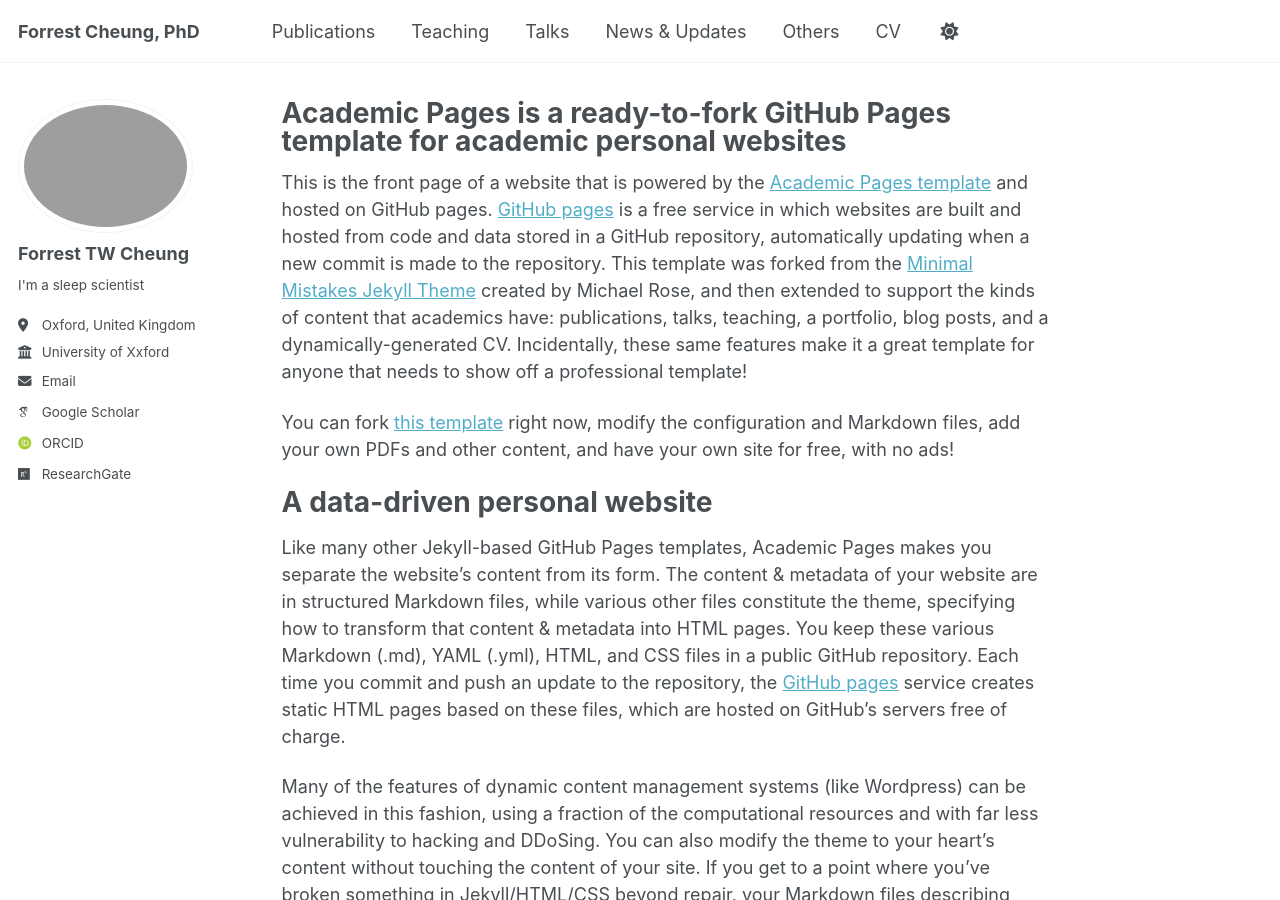
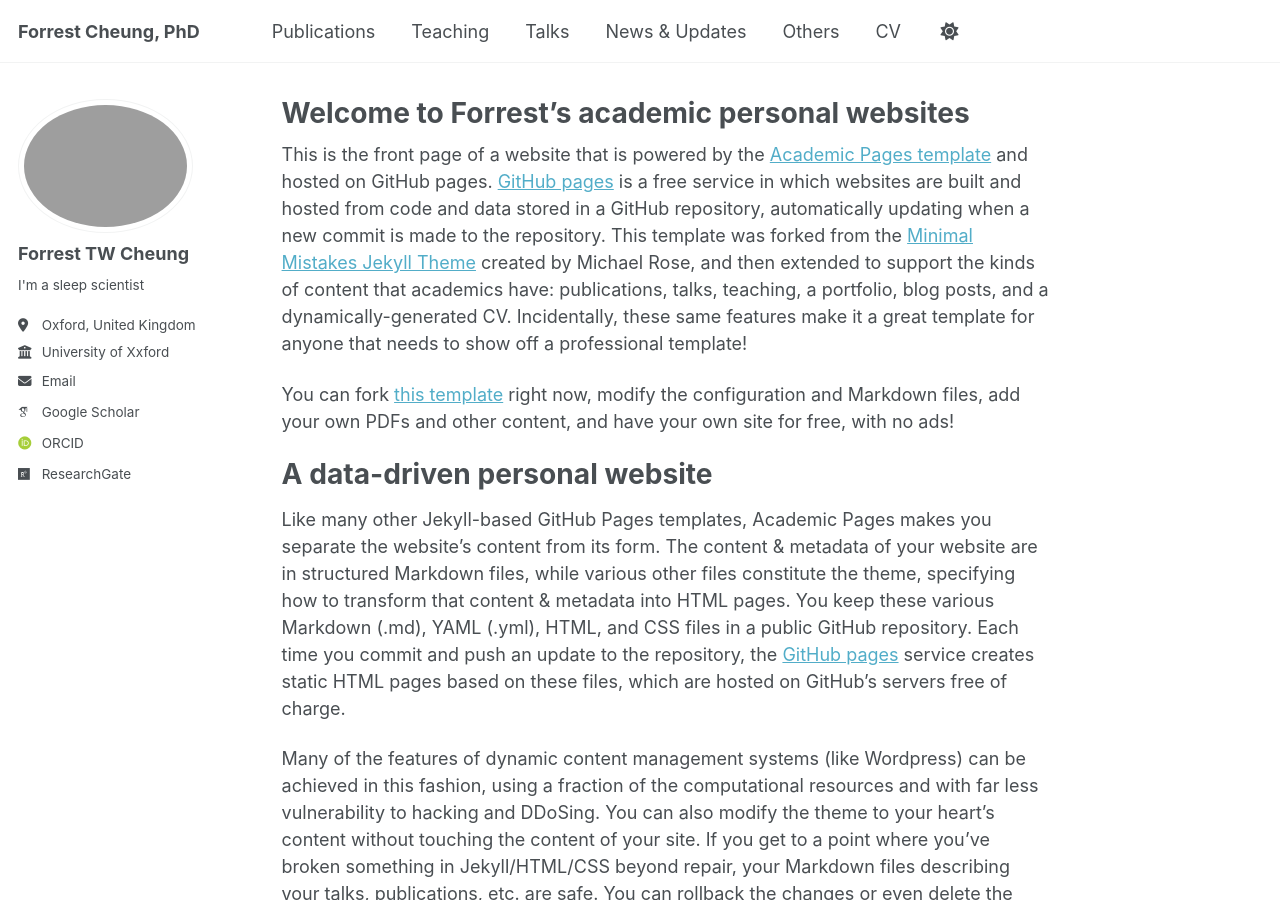
Before and after one commit to forrestcheungtw/forrestcheungtw.github.io, a Jekyll site: the page built from _pages/about.md, in a window 1280 px wide and 900 px high. Built offline with Jekyll 4.4.1, drawn with Linux system fonts in a browser that asks for light colours; some web fonts are replaced; a script that is not in the unit is left out.

Commit message:
Updated 2 files via CloudCannon.

```diff
--- a/_pages/about.md
+++ b/_pages/about.md
@@ -1,6 +1,6 @@
 ---
 permalink: /
-title: "Academic Pages is a ready-to-fork GitHub Pages template for academic personal websites"
+title: "Welcome to Forrest's academic personal websites"
 author_profile: true
 redirect_from:
   - /about/
```
